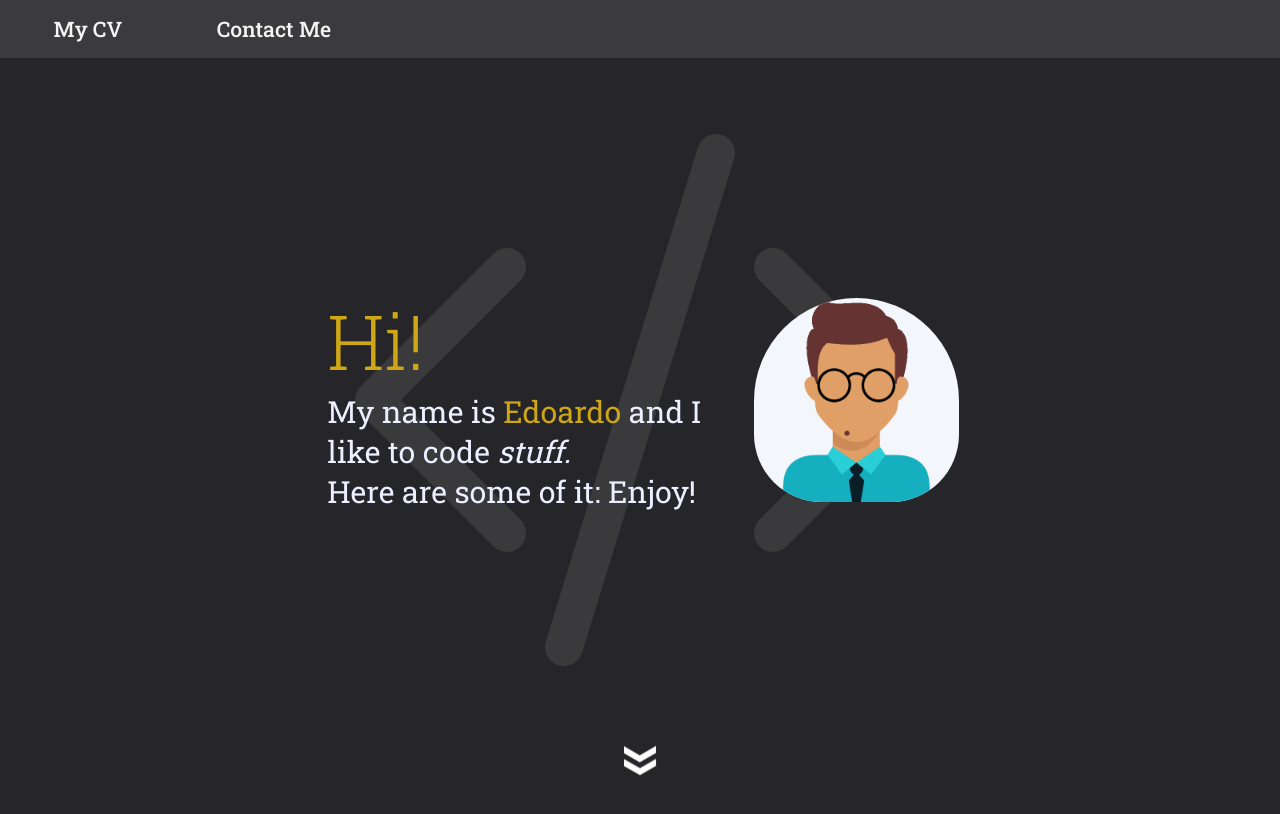
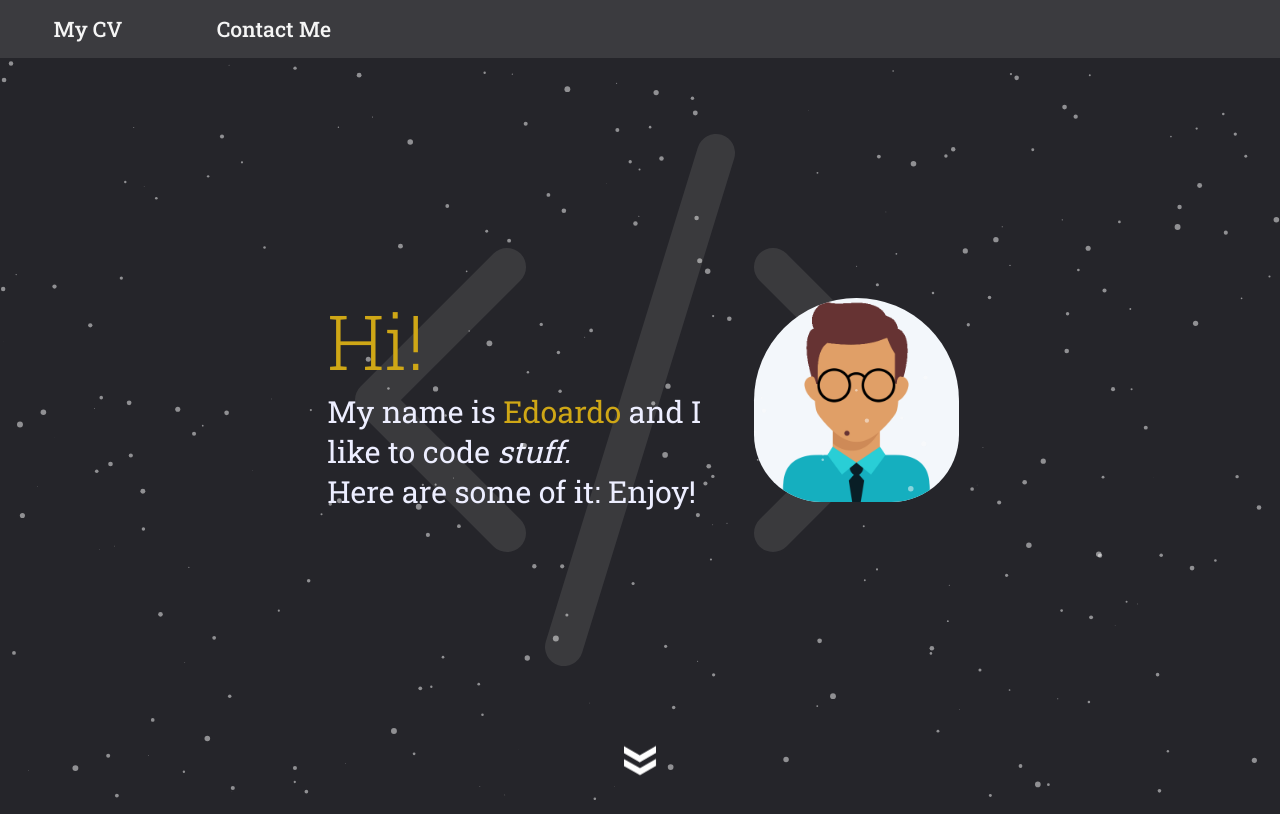
Before and after one commit to Edoardo-Manenti/edoardo-manenti.github.io, a plain HTML site: page index.html in a window 1280 px wide. Shown: the top 814 px of the page. Drawn offline with Linux system fonts and the light colour scheme.

Commit message:
fixed file name

```diff
--- a/index.html
+++ b/index.html
@@ -7,7 +7,7 @@
 		<link href="https://fonts.googleapis.com/css2?family=Roboto+Slab:wght@300;400;500;700&display=swap" rel="stylesheet">
 		<link rel="stylesheet" href="myPage.css">
 		<script src="donut.js"></script>
-		<script src="particles.js"></script>
+		<script src="particles.min.js"></script>
 		<script src="app.js"></script>
 		<meta name="viewport" content="width=device-width, initial-scale=1.0">
 		<title>Edoardo Manenti | My Portfolio</title>
```
